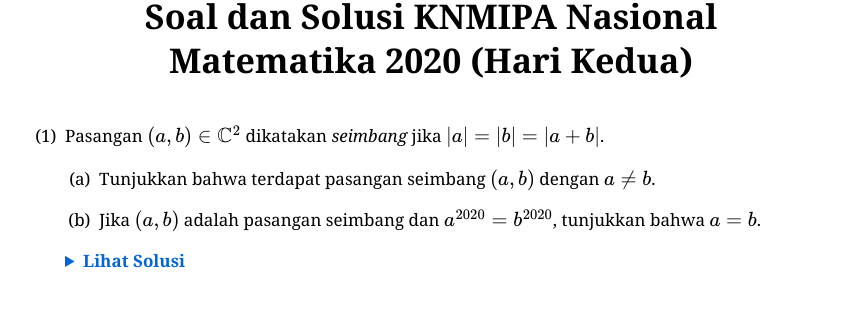
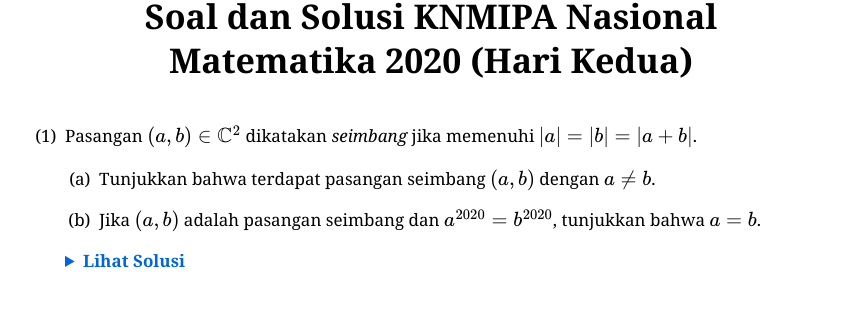
Before and after one commit to calculusgamingindonesia/calculusgamingindonesia.github.io, a Jekyll site: the page built from _posts/2026-07-01-knmipa-nas-mat-20-2.md, in a window 1280 px wide. Shown: the part 120-436 px from the top of the page, without its empty margins (209-1071 px from the left). Built offline with Jekyll 4.4.1, drawn with Linux system fonts in a browser that asks for light colours; some web fonts are replaced.

Commit message:
Update 2026-07-01-knmipa-nas-mat-20-2.md

```diff
--- a/_posts/2026-07-01-knmipa-nas-mat-20-2.md
+++ b/_posts/2026-07-01-knmipa-nas-mat-20-2.md
@@ -13,7 +13,7 @@ urutan: 10
     </h1>
 </div>
 
-1. Pasangan $(a, b)\in\mathbb{C}^2$ dikatakan *seimbang* jika $\vert a\vert=\vert b\vert=\vert a+b\vert$.
+1. Pasangan $(a, b)\in\mathbb{C}^2$ dikatakan *seimbang* jika memenuhi $\vert a\vert=\vert b\vert=\vert a+b\vert$.
    * (a) Tunjukkan bahwa terdapat pasangan seimbang $(a, b)$ dengan $a\neq b$.
    * (b) Jika $(a, b)$ adalah pasangan seimbang dan $a^{2020}=b^{2020}$, tunjukkan bahwa $a=b$.
 
```
